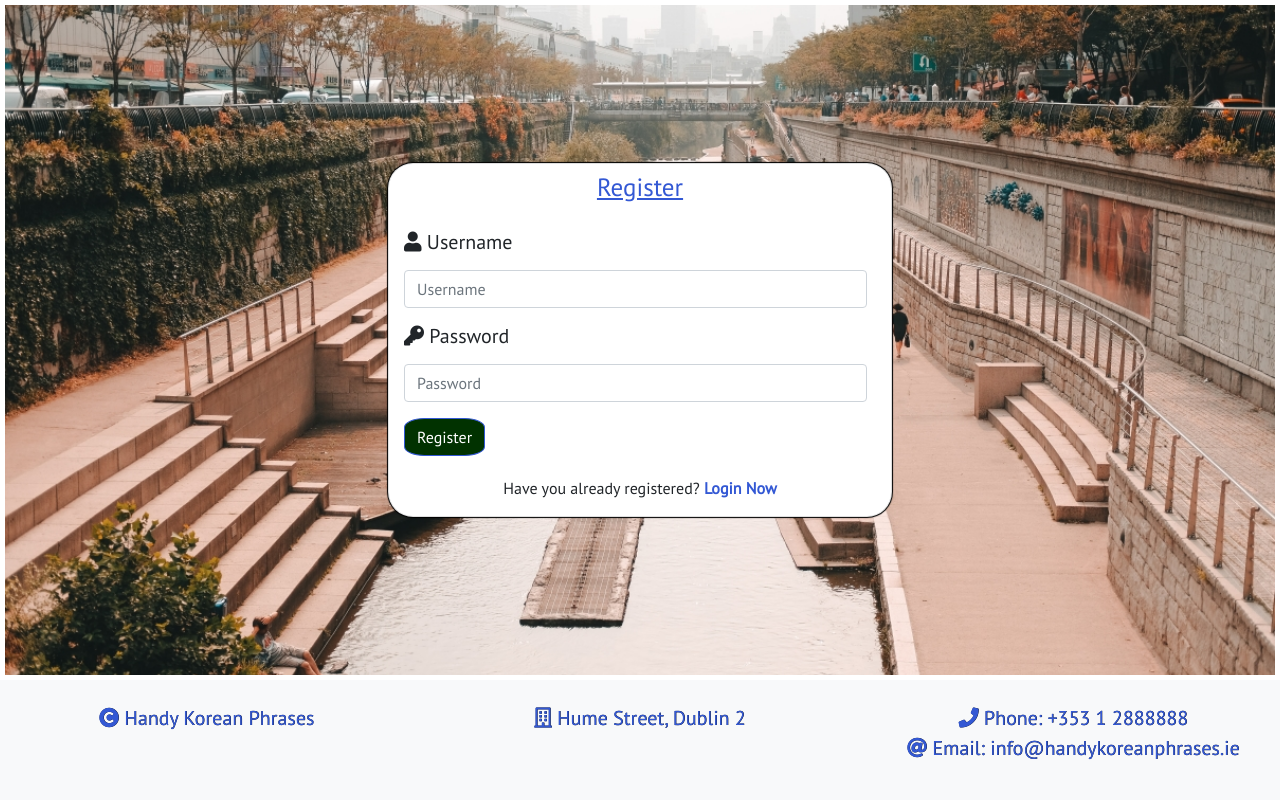
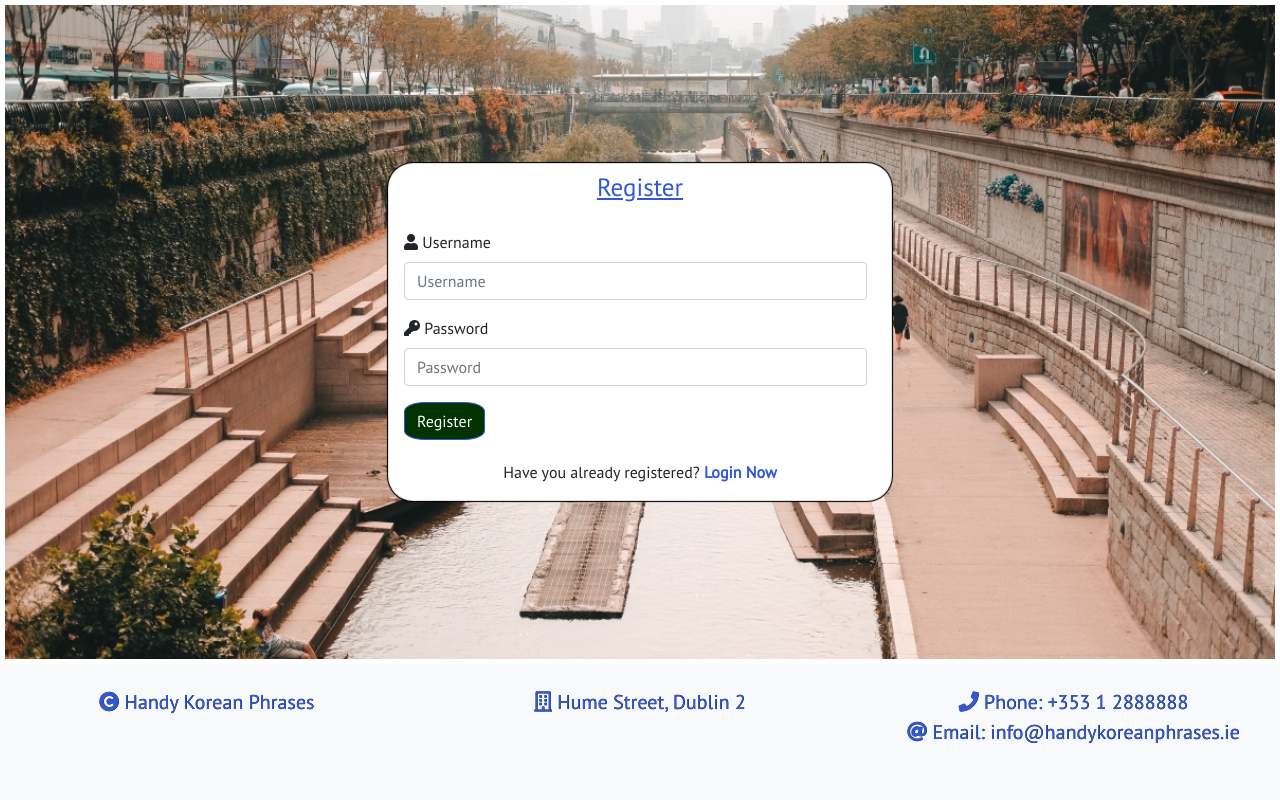
Before and after one commit to JHR1986/johnhenryroche-ms3-fitnessfuel, a Flask app: page /register in a window 1280 px wide. Shown: the part 140-940 px from the top of the page. After the commit the page ends 884 px from the top, so only its background shows below. Run offline with Flask 2, Linux system fonts and the light colour scheme; some libraries are stand-ins or nearby versions.

Commit message:
Remove tags which are not required from register page

```diff
--- a/templates/register.html
+++ b/templates/register.html
@@ -14,11 +14,11 @@
                     <div class="row">
                         <div class="form-group input-area">
                             <label for="username">
-                                <h5><i class="fas fa-user"></i> Username</h5>
+                                <i class="fas fa-user"></i> Username
                             </label>
                             <input type="text" class="form-control green-text" id="username" name="username"
-                                aria-describedby="usernameHelp" placeholder="Username" minlength="6" maxlength="10"
-                                size="50" pattern="^[a-zA-Z0-9]{6,14}$" required>
+                                placeholder="Username" minlength="6" maxlength="10" size="50"
+                                pattern="^[a-zA-Z0-9]{6,14}$" required>
                             <div class="valid-feedback">
                                 Looks good!
                             </div>
@@ -30,11 +30,11 @@
                     <div class="row">
                         <div class="form-group input-area">
                             <label for="password">
-                                <h5><i class="fas fa-key"></i> Password</h5>
+                                <i class="fas fa-key"></i> Password
                             </label>
                             <input type="password" class="form-control green-text" id="password" name="password"
-                                size = "50" placeholder="Password" minlength="5" maxlength="10" pattern="^[a-zA-Z0-9]{5,10}$"
-                                required>
+                                size="50" placeholder="Password" minlength="5" maxlength="10"
+                                pattern="^[a-zA-Z0-9]{5,10}$" required>
                             <div class="valid-feedback">
                                 Looks good!
                             </div>
```
